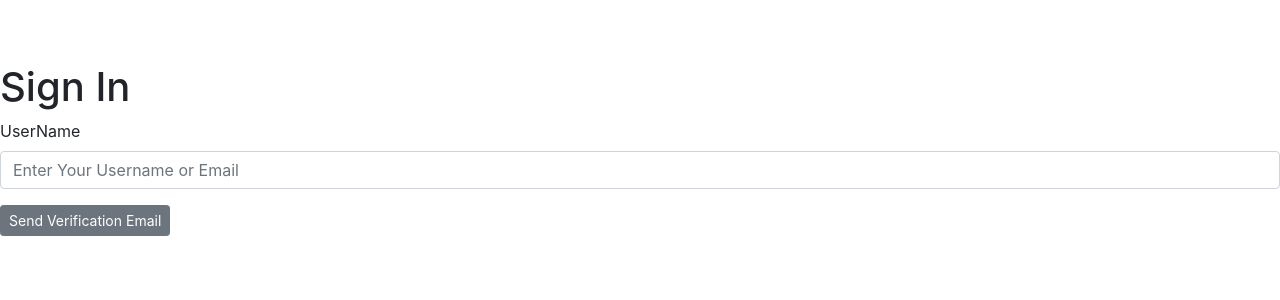
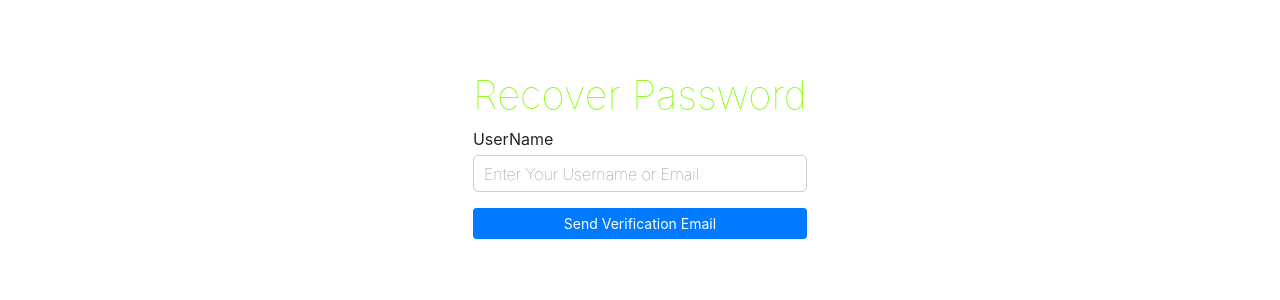
Before and after one commit to abansal98/mindSpark, a React (Create React App) app in the folder react-app/: page /forgotpassword in a window 1280 px wide. Shown: the top 300 px of the page. Built offline with nearby package versions, Linux system fonts and the light colour scheme.

Commit message:
UI design for 'signup/signin/forgotpassword'

```diff
--- a/react-app/src/components/About/About.css
+++ b/react-app/src/components/About/About.css
@@ -8,7 +8,7 @@
   background-repeat: no-repeat; */
   color: #dddddd;
   /* min-height: calc(100vh - 250px); */
-  min-height: 300vh;
+  /* min-height: 300vh; */
   /* filter: blur(8px);
   -webkit-filter: blur(8px); */
 }
--- a/react-app/src/components/About/About.js
+++ b/react-app/src/components/About/About.js
@@ -11,7 +11,7 @@ class About extends Component {
       <div className="aboutBody">
         <AboutBlurBg />
         <NavBarSignin />
-        <div className="aboutMain">
+        <div>
           <Aboutteam />
           <Samplequotelist />
           <Aboutcard />
--- a/react-app/src/components/About/Aboutteam.css
+++ b/react-app/src/components/About/Aboutteam.css
@@ -1,9 +1,6 @@
-.aboutteamBody {
-  /* position: relative; */
-}
 .aboutteamBody {
   position: relative;
-  top: 7vh;
+  top: 4em;
   /* margin-top: 5%; */
   /* border: 2px solid white; */
 }
--- a/react-app/src/components/ForgotPassword/ForgotPassoword.js
+++ b/react-app/src/components/ForgotPassword/ForgotPassoword.js
@@ -2,8 +2,9 @@ import React, { Component } from "react";
 import Footer from "../Footer/Footer";
 import logo from "../../icons/logo.png";
 import { Button } from "react-bootstrap";
-import "../Signup/signup.css";
-import $ from 'jquery'
+// import "../Signup/signup.css";
+import "./ForgotPassword.css";
+import $ from "jquery";
 
 class SignIn extends Component {
   constructor(props) {
@@ -20,19 +21,19 @@ class SignIn extends Component {
   handleSubmit(e) {
     e.preventDefault();
     $.ajax({
-            url: '/db/signin',
-            method: 'POST',
+      url: "/db/signin",
+      method: "POST",
       data: {
         username: this.state.username,
         password: this.state.password
       }
     })
       .then(() => {
-                window.location.href = '/';
+        window.location.href = "/";
       })
-            .fail((err) => {
+      .fail(err => {
         alert(err.responseText);
-            })
+      });
   }
 
   handleUserInput(e) {
@@ -43,9 +44,7 @@ class SignIn extends Component {
     });
   }
 
-    handleSignIn(e) {
-
-    }
+  handleSignIn(e) {}
 
   validateField(fieldName, value) {
     let errors = this.state.error;
@@ -76,15 +75,15 @@ class SignIn extends Component {
 
   render() {
     return (
-
+      <div className="forgotpasswordBody">
         <div className="wrapper" ref={this.props.containerRef}>
-
           <div className="form-wrapper">
-                    <div className="header"><h1>Sign In</h1></div>
+            <div className="header mt-2">
+              <h1>Recover Password</h1>
+            </div>
 
             <form onSubmit={this.handleSubmit.bind(this)}>
               <div className="form-group">
-
                 <div className="username">
                   <label htmlFor="username">UserName</label>
                   <input
@@ -98,22 +97,15 @@ class SignIn extends Component {
                 </div>
               </div>
               <div class="createAccount">
-                            <button
-                                type="submit"
-                                className="btn btn-secondary btn-sm"
-                            >
-                                Send Verification Email                  </button>
+                <button type="submit" className="btn btn-primary btn-sm">
+                  Send Verification Email{" "}
+                </button>
               </div>
-
             </form>
             <br />
           </div>
-
         </div>
-
-
-
-
+      </div>
     );
   }
 }
--- /dev/null
+++ b/react-app/src/components/ForgotPassword/ForgotPassword.css
@@ -0,0 +1,104 @@
+.forgotpasswordBody .wrapper {
+  width: 100%;
+  display: flex;
+  align-items: center;
+  flex-direction: column;
+}
+
+.forgotpasswordBody .wrapper .form-wrapper .header {
+  color: chartreuse;
+}
+
+.forgotpasswordBody .wrapper .form-wrapper {
+  display: flex;
+  flex-direction: column;
+}
+
+.forgotpasswordBody form {
+  width: 100%;
+  display: flex;
+  align-items: center;
+
+  flex-direction: column;
+}
+
+.forgotpasswordBody .form-group {
+  display: flex;
+  flex-direction: column;
+  align-items: center;
+  width: 100%;
+}
+
+.forgotpasswordBody input {
+  height: 37px;
+  transition: all 250ms ease-in-out;
+}
+
+.forgotpasswordBody form input.invalid {
+  border-color: red;
+}
+
+.forgotpasswordBody .header h1 {
+  text-align: center;
+  width: 100%;
+  font-weight: lighter;
+}
+
+.forgotpasswordBody label {
+  margin-bottom: 0.25em;
+}
+
+.forgotpasswordBody input::placeholder {
+  font-weight: lighter;
+}
+
+.forgotpasswordBody .username,
+.forgotpasswordBody .email,
+.forgotpasswordBody .password,
+.forgotpasswordBody .confirmPassword {
+  display: flex;
+  flex-direction: column;
+}
+
+.forgotpasswordBody .username,
+.forgotpasswordBody .email {
+  width: 100%;
+}
+
+.forgotpasswordBody .password {
+  width: 100%;
+}
+
+.forgotpasswordBody .confirmPassword {
+  width: 100%;
+}
+
+.forgotpasswordBody input {
+  padding: 10px 10px;
+  border-radius: 5px;
+  outline: none;
+  border: 1px solid #cfcfcf;
+}
+
+.forgotpasswordBody .createAccount {
+  align-items: center;
+  flex-direction: column;
+  width: 100%;
+}
+
+.forgotpasswordBody .createAccount button {
+  width: 100%;
+}
+
+/* bakground image */
+/* .signupBody .bg {
+    position: absolute;
+    top: 0;
+    left: 0;
+    width: 100vw;
+    height: 100vh;
+    background: rgba(0, 0, 0, 0.65);
+    background-size: cover;
+    mix-blend-mode: overlay;
+    background-blend-mode: darken;
+  } */
--- /dev/null
+++ b/react-app/src/components/Signin/signin.css
@@ -0,0 +1,90 @@
+/* .signinBody .wrapper {
+  width: 100%;
+  display: block;
+  align-items: center;
+  flex-direction: column;
+
+  padding-left: 5em;
+  padding-right: 5em;
+}
+
+.signinBody .wrapper .form-wrapper .header {
+  color: chartreuse;
+}
+
+.signinBody .wrapper .form-wrapper .header h1 {
+  font-weight: lighter;
+}
+
+.signinBody .createAccount button {
+  width: 100%;
+} */
+
+.signinBody .wrapper {
+  width: 100%;
+  display: flex;
+  align-items: center;
+  flex-direction: column;
+}
+
+.signinBody .wrapper .form-wrapper .header {
+  color: chartreuse;
+}
+
+.signinBody .wrapper .form-wrapper {
+  display: flex;
+  flex-direction: column;
+}
+
+.signinBody form {
+  width: 100%;
+  display: flex;
+  align-items: center;
+
+  flex-direction: column;
+}
+
+.signinBody .form-group {
+  display: flex;
+  flex-direction: column;
+  align-items: center;
+  width: 100%;
+}
+
+.signinBody input {
+  height: 37px;
+  transition: all 250ms ease-in-out;
+}
+
+.signinBody form input.invalid {
+  border-color: red;
+}
+
+.signinBody .header h1 {
+  text-align: center;
+  width: 100%;
+  font-weight: lighter;
+}
+
+.signinBody label {
+  margin-bottom: 0.25em;
+}
+
+.signinBody input::placeholder {
+  font-weight: lighter;
+}
+
+.signinBody .username,
+.signinBody .password {
+  display: flex;
+  flex-direction: column;
+}
+
+.signinBody .createAccount {
+  align-items: center;
+  flex-direction: column;
+  width: 100%;
+}
+.signinBody .createAccount button {
+  width: 100%;
+}
--- a/react-app/src/components/Signin/signin.js
+++ b/react-app/src/components/Signin/signin.js
@@ -3,8 +3,9 @@ import Footer from "../Footer/Footer";
 import logo from "../../icons/logo.png";
 //import "./signin.css";
 import { Button } from "react-bootstrap";
-import "../Signup/signup.css";
-import $ from 'jquery'
+// import "../Signup/signup.css";
+import "./signin.css";
+import $ from "jquery";
 
 class SignIn extends Component {
   constructor(props) {
@@ -21,19 +22,19 @@ class SignIn extends Component {
   handleSubmit(e) {
     e.preventDefault();
     $.ajax({
-      url: '/db/signin',
-      method: 'POST',
+      url: "/db/signin",
+      method: "POST",
       data: {
         username: this.state.username,
         password: this.state.password
       }
     })
-    .then(()=>{
-      window.location.href = '/';
+      .then(() => {
+        window.location.href = "/";
       })
-    .fail((err)=>{
+      .fail(err => {
         alert(err.responseText);
-    })
+      });
   }
 
   handleUserInput(e) {
@@ -44,9 +45,7 @@ class SignIn extends Component {
     });
   }
 
-  handleSignIn(e) {
-
-  }
+  handleSignIn(e) {}
 
   validateField(fieldName, value) {
     let errors = this.state.error;
@@ -77,15 +76,15 @@ class SignIn extends Component {
 
   render() {
     return (
-
+      <div className="signinBody">
         <div className="wrapper" ref={this.props.containerRef}>
-
           <div className="form-wrapper">
-          <div className="header"><h1>Sign In</h1></div>
+            <div className="header">
+              <h1 className="mt-2 text-center">Login</h1>
+            </div>
 
             <form onSubmit={this.handleSubmit.bind(this)}>
               <div className="form-group">
-
                 <div className="username">
                   <label htmlFor="username">UserName</label>
                   <input
@@ -112,27 +111,15 @@ class SignIn extends Component {
                 </div>
               </div>
               <div class="createAccount">
-              <button
-                type="submit"
-                className="btn btn-secondary btn-sm"
-              >
-                Sign In
+                <button className="btn btn-primary mb-2" type="submit">
+                  Login
                 </button>
               </div>
-
-            <button type="button" class="btn btn-link btn-sm">
-              Forgot Your Password?
-              </button>
-
             </form>
             <br />
           </div>
-
         </div>
-
-
-
-
+      </div>
     );
   }
 }
--- a/react-app/src/components/Signup/signup.css
+++ b/react-app/src/components/Signup/signup.css
@@ -45,7 +45,6 @@
 }
 
 .signupBody label {
-  font-size: 20px;
   margin-bottom: 0.25em;
 }
 
@@ -92,7 +91,7 @@
 }
 
 /* bakground image */
-.signupBody .bg {
+/* .signupBody .bg {
   position: absolute;
   top: 0;
   left: 0;
@@ -102,4 +101,4 @@
   background-size: cover;
   mix-blend-mode: overlay;
   background-blend-mode: darken;
-}
+} */
--- a/react-app/src/components/Signup/signup.js
+++ b/react-app/src/components/Signup/signup.js
@@ -127,7 +127,7 @@ class SignUp extends Component {
         <div className="wrapper" ref={this.props.containerRef}>
           <div className="form-wrapper">
             <div className="header">
-              <h1>Create Account</h1>
+              <h1 className="mt-2 text-center">Create Account</h1>
             </div>
             <form onSubmit={this.handleSubmit.bind(this)}>
               <div class="form-group">
@@ -202,7 +202,7 @@ class SignUp extends Component {
               </div>
 
               <div className="createAccount">
-                <button className="btn btn-primary" type="submit">
+                <button className="btn btn-primary mb-2" type="submit">
                   Create Account
                 </button>
               </div>
```
Also changed, not shown: react-app/src/components/SignUpSignIn/SignUpSignIn.css (+44 -4 lines), react-app/src/components/SignUpSignIn/SignUpSignIn.js (+77 -58 lines). Lines whose indentation alone changed are shown as unchanged.
